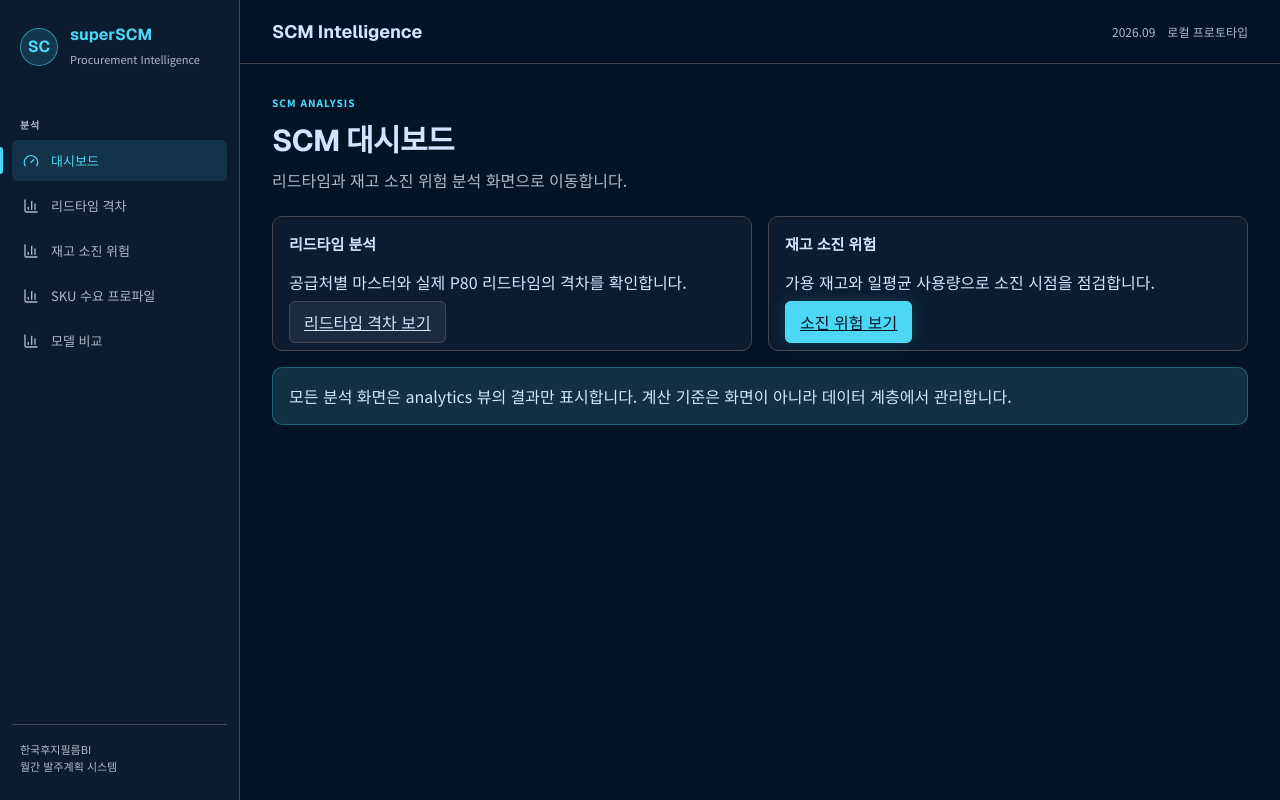
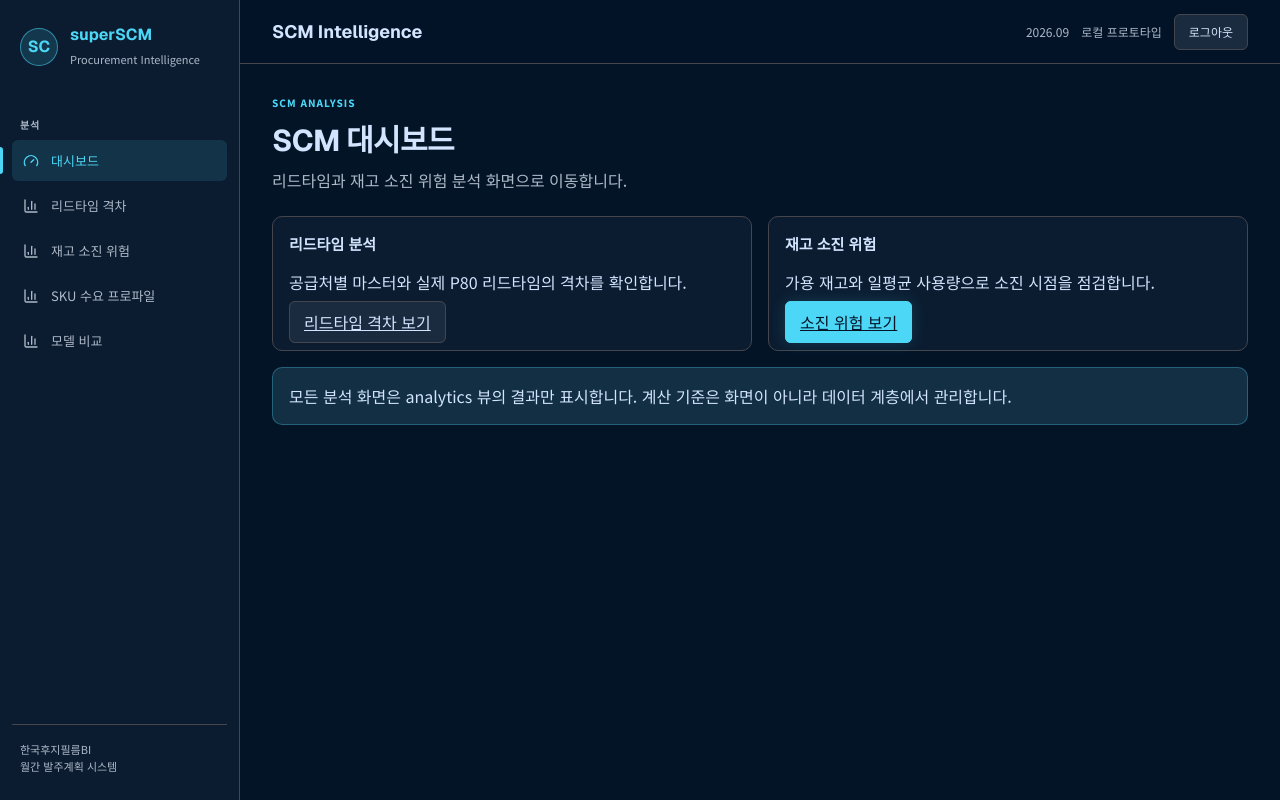
Before and after one commit to Kim-Dowoo/superSCM, a Next.js app: page / in a window 1280 px wide. Built offline with nearby package versions, Linux system fonts and the light colour scheme.

Commit message:
수정: 사용자와 관리자 로그아웃 버튼 공통화

```diff
--- a/app/(admin)/layout.tsx
+++ b/app/(admin)/layout.tsx
@@ -1,5 +1,4 @@
 import type { ReactNode } from 'react';
-import LogoutButton from '@/components/auth/logout-button';
 import Sidebar from '@/components/shell/sidebar';
 import Topbar from '@/components/shell/topbar';
 import { requireAdmin } from '@/lib/auth';
@@ -14,7 +13,6 @@ export default async function AdminLayout({ children }: { children: ReactNode })
       <Sidebar scope="ADMIN" />
       <main className="main">
         <Topbar scope="ADMIN" />
-        <div className="page-content"><LogoutButton /></div>
         {children}
       </main>
     </div>
--- a/components/shell/topbar.tsx
+++ b/components/shell/topbar.tsx
@@ -1,3 +1,5 @@
+import LogoutButton from '@/components/auth/logout-button';
+
 export default function Topbar({ scope }: { scope: 'USER' | 'ADMIN' }) {
-  return <header className="topbar"><h1 className="topbar-title">{scope === 'ADMIN' ? '시스템 관리' : 'SCM Intelligence'}</h1><div className="topbar-meta"><span>2026.09</span><span>로컬 프로토타입</span></div></header>;
+  return <header className="topbar"><h1 className="topbar-title">{scope === 'ADMIN' ? '시스템 관리' : 'SCM Intelligence'}</h1><div className="topbar-meta"><span>2026.09</span><span>로컬 프로토타입</span><LogoutButton /></div></header>;
 }
```
Also changed, not shown: 1 other file (tests, documents, lock files or other folders).
